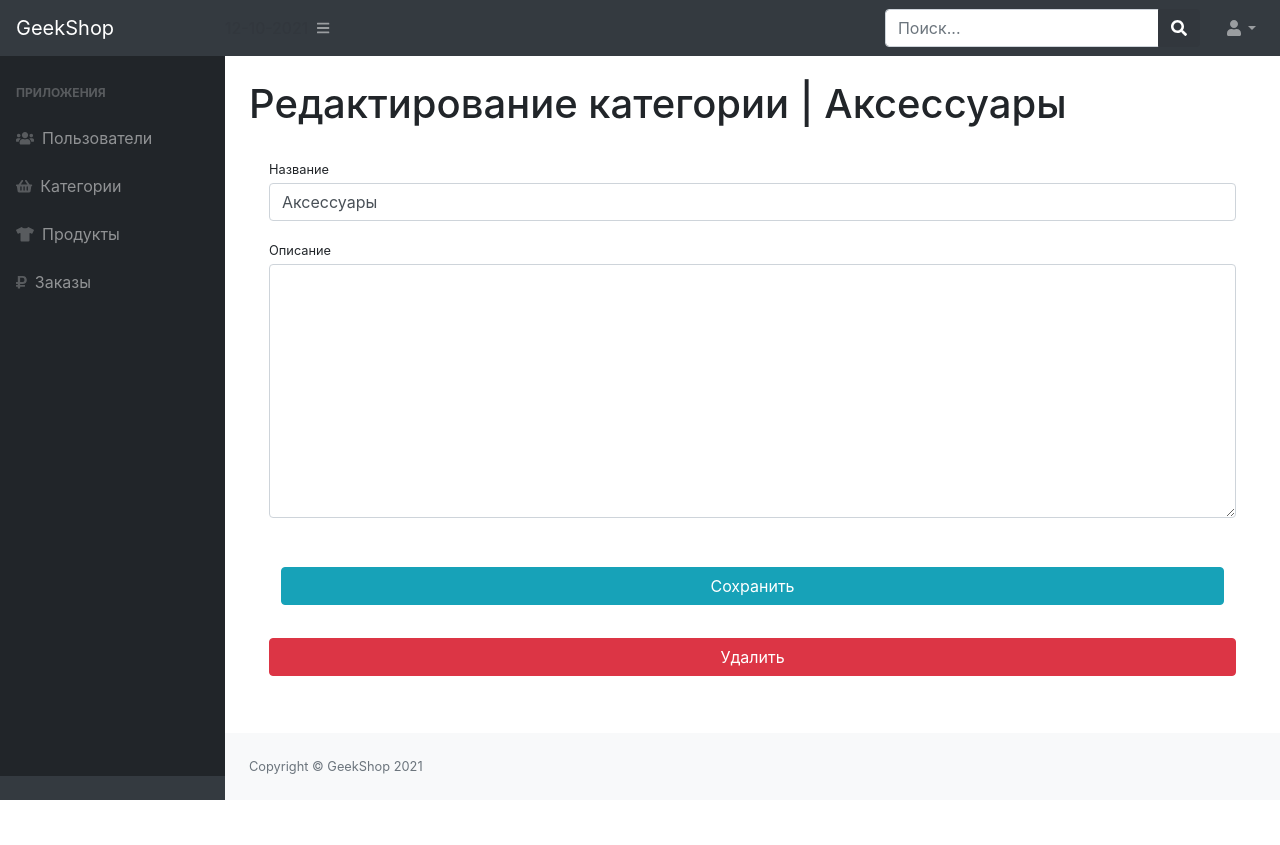
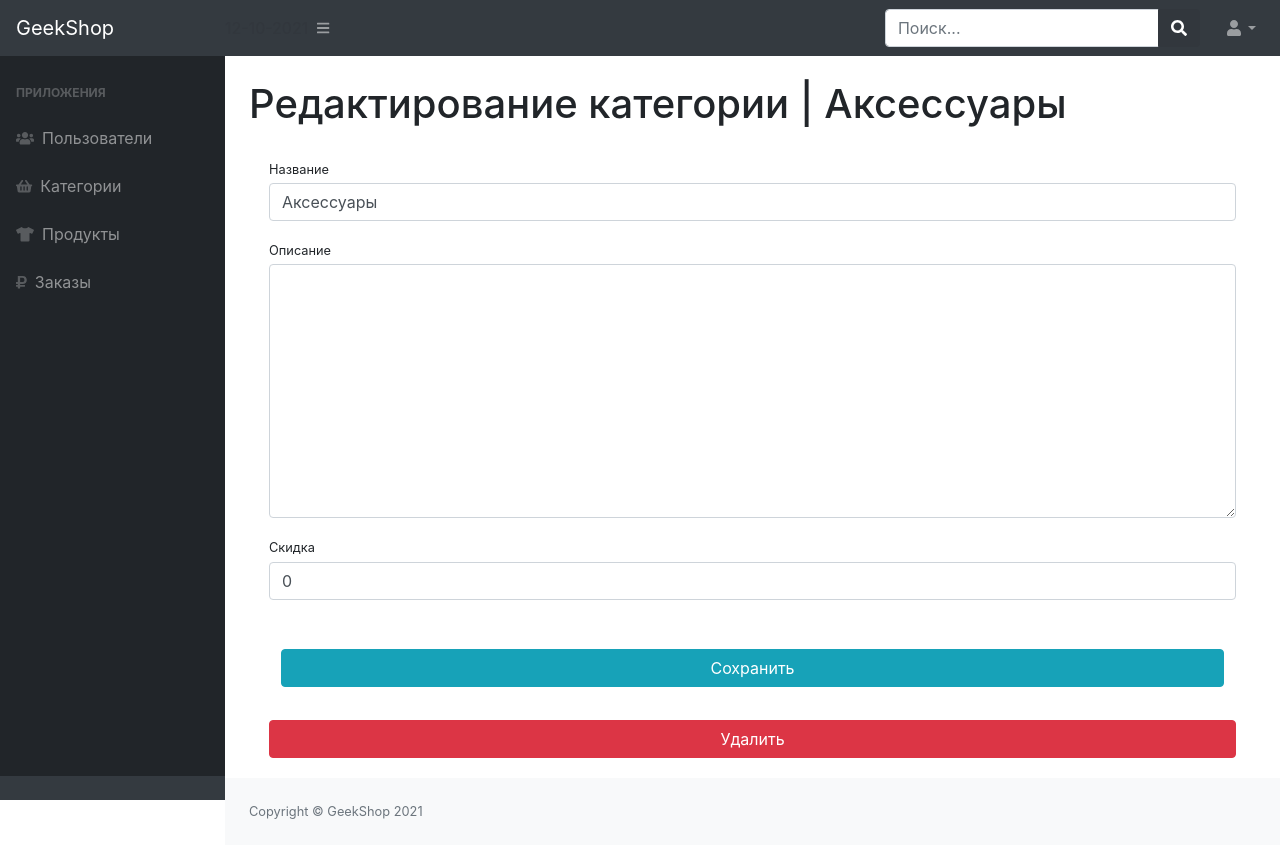
Before and after one commit to Necris45/geekshop, a Django app: page /admins/category-update/4/ in a window 1280 px wide. Before the commit the page ends 800 px from the top, so only its background shows below. Run offline with Django 3.2, Linux system fonts and the light colour scheme; a user stored in the database is signed in; data comes from the database, SQL or seed files in the repository; some libraries are stand-ins or nearby versions.

Commit message:
added discount to category

```diff
--- a/admins/forms.py
+++ b/admins/forms.py
@@ -32,9 +32,12 @@ class UserAdminProfileForm(UserProfileForm):
 
 
 class ProductCategoryCreateForm(forms.ModelForm):
+    discount = forms.IntegerField(widget=forms.NumberInput(), label='скидка', required=False, min_value=0, max_value=90,
+                                  initial=0)
+
     class Meta:
         model = ProductCategory
-        fields = '__all__'
+        fields = ("name", "description", "discount")
 
     def __init__(self, *args, **kwargs):
         super(ProductCategoryCreateForm, self).__init__(*args, **kwargs)
--- a/admins/templates/admins/admin-category-update-delete.html
+++ b/admins/templates/admins/admin-category-update-delete.html
@@ -24,7 +24,14 @@
                                         {{ form.description }}
                                     </div>
                                 </div>
+                                <div class="col-lg-12">
+                                    <div class="form-group">
+                                        <label class="small mb-1" for="{{ form.discount.id_for_label }}">Скидка</label>
+                                        {{ form.discount }}
+                                    </div>
+                                </div>
                             </div>
+
                             <div class="col-lg-12" style="margin-top: 33px;">
                                 <input class="btn btn-info btn-block" type="submit" value="Сохранить">
                             </div>
--- a/admins/views.py
+++ b/admins/views.py
@@ -2,7 +2,7 @@ from django.contrib.auth.decorators import user_passes_test
 from django.http import HttpResponseRedirect
 from django.urls import reverse_lazy
 from django.utils.decorators import method_decorator
-
+from django.db import connection
 from admins.forms import UserAdminRegisterForm, UserAdminProfileForm, ProductCategoryCreateForm, ProductCreateForm, \
     OrderUpdateForm
 from geekshop.mixin import CustomDispatchMixin
@@ -10,7 +10,7 @@ from ordersapp.models import Order
 from users.models import User
 from products.models import ProductCategory, Product
 from django.shortcuts import render
-
+from django.db.models import F
 from django.views.generic import ListView, CreateView, UpdateView, DeleteView
 
 
@@ -107,6 +107,14 @@ class CategoryUpdateView(UpdateView, CustomDispatchMixin):
     form_class = ProductCategoryCreateForm
     success_url = reverse_lazy('admins:admins_categories')
 
+    def form_valid(self, form):
+        if 'discount' in form.cleaned_data:
+            discount = form.cleaned_data['discount']
+            if discount:
+                # print(f'применяется скидка {discount} % к товарам категории {self.object.name}')
+                self.object.product_set.update(price=F('price') * (1 - discount / 100))
+        return HttpResponseRedirect(self.get_success_url())
+
     def get_context_data(self, *, object_list=None, **kwargs):
         context = super(CategoryUpdateView, self).get_context_data(**kwargs)
         context['title'] = 'Админка | Изменение Категории'
@@ -122,8 +130,10 @@ class CategoryDeleteView(DeleteView, CustomDispatchMixin):
         self.object = self.get_object()
         if self.object.is_active is not False:
             self.object.is_active = False
+            # self.object.product_set.update(is_active=False)
         else:
             self.object.is_active = True
+            # self.object.product_set.update(is_active=True)
         self.object.save()
         return HttpResponseRedirect(self.get_success_url())
 
```
